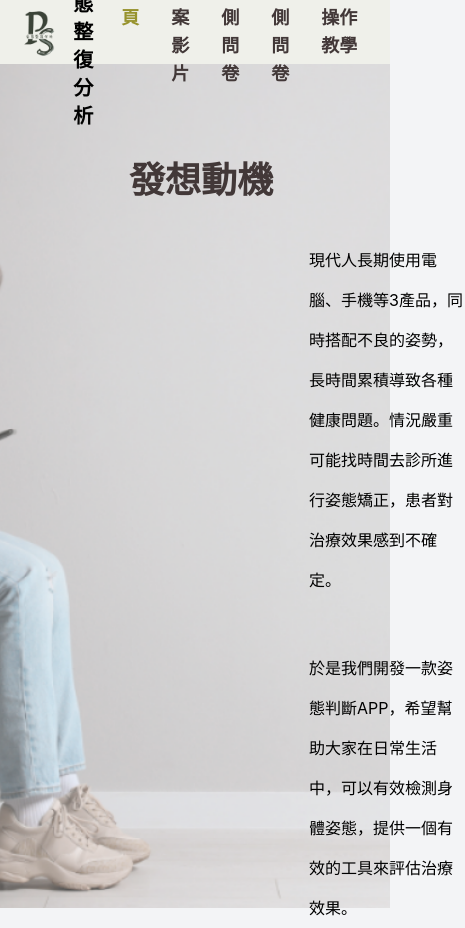
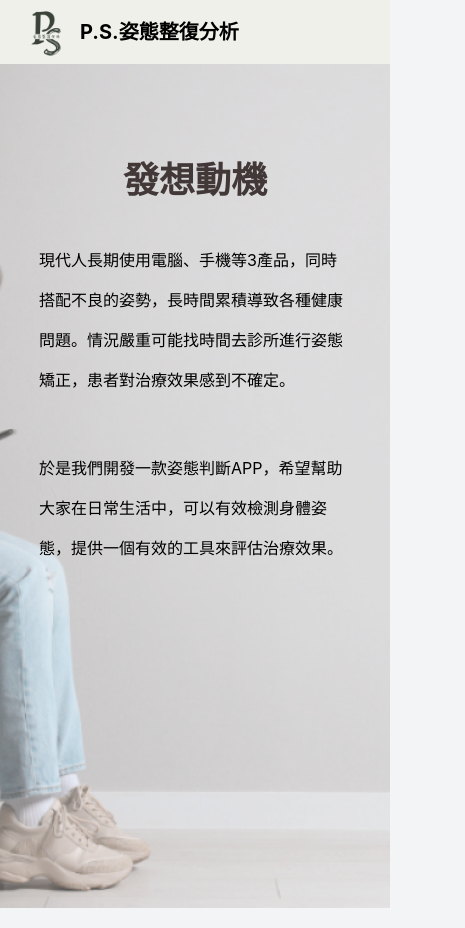
Before and after one commit to jiweihong0/form, a React (Vite) app: page /#/video in a window 390 px wide. Before the commit this address led to /#/. Shown: the whole page, 465 px wide, since content can reach past the window. Built offline with nearby package versions, Linux system fonts and the light colour scheme.

Commit message:
feat: all page

```diff
--- a/src/compoent/Header.jsx
+++ b/src/compoent/Header.jsx
@@ -7,12 +7,12 @@ export default function Header() {
     const style = `text-lg font-bold mx-4 hover:text-[#97932D] text-[#423838]`
     const activeStyle = `text-lg font-bold mx-4  text-[#97932D] `
     return (
-        <div className=' top-0 bg-[#EFF0EA] w-screen h-16 flex justify-between items-center px-4'>
+        <div className=' top-0 bg-[#EFF0EA] w-screen h-16 flex justify-between items-center px-4  '>
             <div className='  inline-flex justify-center items-center '>
                 <img src={Logo} alt='logo' className='w-16 h-16'/>
                 <div className='text-xl font-bold'>P.S.姿態整復分析</div>
             </div>
-            <div className='flex '>
+            <div className='hidden md:block   '>
                 <Link to='/' className={location.pathname === '/' ? activeStyle : style}>首頁</Link>
                 <Link to='/video' className={location.pathname === '/video' ? activeStyle : style}>
                     教案影片</Link>
--- a/src/pages/main.jsx
+++ b/src/pages/main.jsx
@@ -1,14 +1,14 @@
 import Backimage from '../assets/backimage.png';
 export default function Main() {
     return (
-        <div className='w-screen h-screen bg-cover bg-center flex' style={{backgroundImage: `url(${Backimage})`}}>
-            <div className=' flex mt-24 w-full flex-col items-center gap-10'>
+        <div className='w-screen h-screen bg-cover bg-center flex justify-center ' style={{backgroundImage: `url(${Backimage})`}}>
+            <div className=' flex mt-24 w-4/5 flex-col items-center gap-10 max-w-screen-lg'>
 
-                <div className='text-4xl ml-3 font-black text-center text-[#423838]'>發想動機</div>
-                <p className=' text-wrap w-2/5 mb-2 gap-10 leading-10 ml-96 animate-fade'>
+                <div className='text-4xl lg:ml-28 font-black text-center text-[#423838]'>發想動機</div>
+                <p className=' text-wrap lg:w-2/5 mb-2 gap-10 leading-10 lg:ml-96  animate-fade '>
                 現代人長期使用電腦、手機等3產品，同時搭配不良的姿勢，長時間累積導致各種健康問題。情況嚴重可能找時間去診所進行姿態矯正，患者對治療效果感到不確定。
                 </p>
-                <p className=' text-wrap w-2/5 ml-96 leading-10 animate-fade'>
+                <p className=' text-wrap lg:w-2/5 mb-2 gap-10 leading-10 lg:ml-96 animate-fade'>
                 於是我們開發一款姿態判斷APP，希望幫助大家在日常生活中，可以有效檢測身體姿態，提供一個有效的工具來評估治療效果。
                 </p>
 
--- a/src/pages/page1.jsx
+++ b/src/pages/page1.jsx
@@ -161,13 +161,13 @@ function Page1() {
   }
 
   return (
-    <div style={{padding:"20px",margin:"5px",borderRadius:"10px",backgroundColor:"#dcfce5",display:"flex", flexDirection:"column",width:"90%",minWidth:"500px"}}>
-      <h1 style={{marginLeft:"30%"}}>測驗題目</h1>
+    <div className='w-screen h-full bg-cover bg-center flex flex-col max-w-8xl justify-center items-center overflow-scroll gap-5 bg-[#1E1E1E] '>
+      <h1 className='text-4xl font-bold text-[#B3AE39]'>前測問卷</h1>
       {/* change to second test */}
 
       {/* line */}
       <hr style={{width:"80%",marginLeft:"10%"}} />
-      <form onSubmit={handleSubmit} style={{padding:"0 10%"}}>
+      <form onSubmit={handleSubmit} className='flex flex-col items-start gap-5 text-white' >
         {json.map((item, index) => (
           <div key={index} style={{display:"flex",flexDirection:"column",marginLeft:"20px"}}>
             <p>{item.question}</p>
--- a/src/pages/page2.jsx
+++ b/src/pages/page2.jsx
@@ -157,13 +157,13 @@ function Page2() {
   }
 
   return (
-    <div style={{padding:"20px",margin:"5px",borderRadius:"10px",backgroundColor:"#00ff00",display:"flex", flexDirection:"column",width:"90%",minWidth:"500px"}}>
-      <h1 style={{marginLeft:"30%"}}>測驗題目</h1>
+    <div className='w-screen h-full bg-cover bg-center flex flex-col max-w-8xl justify-center items-center overflow-scroll gap-5 bg-[#1E1E1E] '>
+    <h1 className='text-4xl font-bold text-[#B3AE39]'>前測問卷</h1>
       {/* change to second test */}
 
       {/* line */}
       <hr style={{width:"80%",marginLeft:"10%"}} />
-      <form onSubmit={handleSubmit} style={{padding:"0 10%"}}>
+      <form onSubmit={handleSubmit} className='flex flex-col items-start gap-5 text-white' >
         {json.map((item, index) => (
           <div key={index} style={{display:"flex",flexDirection:"column",marginLeft:"20px"}}>
             <p>{item.question}</p>
--- a/src/pages/teach.jsx
+++ b/src/pages/teach.jsx
@@ -1,7 +1,19 @@
 export default function Teach() {
     return (
         <div>
-            <h1>Teach</h1>
+        <div className='w-screen h-screen bg-cover bg-center flex flex-col max-w-8xl'>
+            <div className=" flex flex-col w-full h-2/5 lg:px-48 mt-12 items-center justify-center ">
+                    <div className=' lg:ml-32 w-full  text-3xl  mb-5 text-[#423838]'>APP操作教學</div>
+                    <iframe className=" lg:w-2/5 h-full " src="https://www.youtube.com/embed/oTRp_EYhNu0" title="YouTube video player"  allow="accelerometer; autoplay; clipboard-write; encrypted-media; gyroscope; picture-in-picture" allowFullScreen></iframe>
+            </div>
+
+            <div className=" border-t-4 max-w-full border-gray-300 mx-60 mt-10  md:invisible lg:visible "></div>
+            <div className=" flex flex-col justify-center items-center gap-10 mt-5">
+
+                <p className=" text-4xl font-semibold text-gray-600">聲明</p>
+                <p className=" text-xl font-semibold text-gray-600 w-1/2 text-center leading-10">本APP所提供的檢測結果僅供參考使用，並非用於醫療診斷。若您對檢測結果有任何疑慮或不確定，我們強烈建議您尋求醫療專業人員的建議與檢查。醫療專業人員的意見比任何檢測結果更為可靠，也更能保障您的健康。感謝您的理解與配合。</p>
+            </div>
         </div>
+    </div>
     )
 }
--- a/src/pages/video.jsx
+++ b/src/pages/video.jsx
@@ -1,7 +1,25 @@
 export default function Video() {
     return (
         <div>
-            <h1>Video</h1>
+            <div className='w-screen h-screen bg-cover bg-center flex flex-col max-w-8xl'>
+                <div className=" flex flex-wrap w-full h-2/5 lg:px-48 mt-12  ">
+                    <div className=' flex flex-col items-center lg:w-1/2 sm:w-full h-full min-w-96 '>
+                        <div className='inline-flex items-start w-full ml-32 text-3xl  mb-2 text-[#423838]'>姿勢不良</div>
+                        <iframe className=" w-4/5 h-full " src="https://www.youtube.com/embed/EXpOyyidTk8" title="YouTube video player"  allow="accelerometer; autoplay; clipboard-write; encrypted-media; gyroscope; picture-in-picture" allowFullScreen></iframe>
+                    </div>
+                    <div className=' flex flex-col items-center lg:w-1/2 sm:w-4/5 h-full min-w-96 '>
+                        <div className=' inline-flex items-start w-full ml-32 text-3xl  mb-2 text-[#423838]'>AI應用於智慧醫療</div>
+                        <iframe className=" w-4/5 h-full " src="https://www.youtube.com/embed/QoBEb1arCyA" title="YouTube video player"  allow="accelerometer; autoplay; clipboard-write; encrypted-media; gyroscope; picture-in-picture" allowFullScreen></iframe>
+                    </div>
+                </div>
+
+                <div className=" border-t-4 max-w-full border-gray-300 mx-60 mt-10  md:invisible lg:visible "></div>
+                <div className=" flex flex-col justify-center items-center gap-10 mt-5">
+
+                    <p className=" text-4xl font-semibold text-gray-600">聲明</p>
+                    <p className=" text-xl font-semibold text-gray-600 w-1/2 text-center">所有衛教資訊內容僅供參考使用，無法提供任何醫療行為和取代醫師當面診斷，若有身體不適的情況發生，請您盡速就醫，以免延誤病情！</p>
+                </div>
+            </div>
         </div>
     )
 }
```
